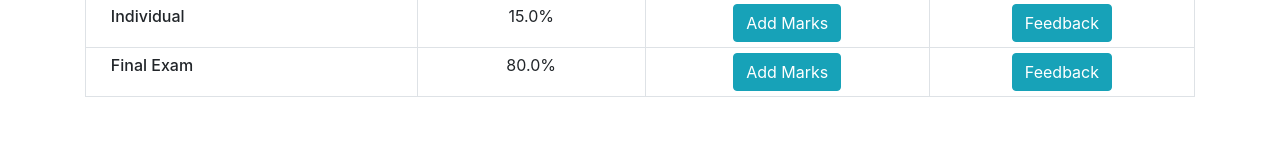
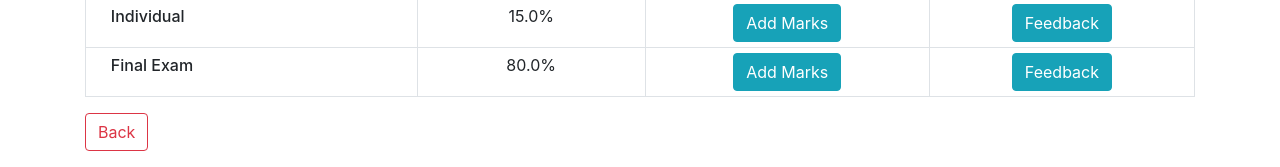
Before and after one commit to unluckyvevo/IT2201-Project, a Flask app: template readbit/templates/manage_module.html in a window 1280 px wide. Shown: the part 931-1098 px from the top of the page. Before the commit the page ends 1028 px from the top, so only its background shows below. Run offline with Flask 2, Linux system fonts and the light colour scheme; the template is opened without the code that fills it: values that come from a table or form of the project are taken from there, others are empty; data comes from the database, SQL or seed files in the repository; some libraries are stand-ins or nearby versions.

Commit message:
Add back buttons

```diff
--- a/readbit/templates/add_student_manually.html
+++ b/readbit/templates/add_student_manually.html
@@ -59,8 +59,10 @@
              </div>
         </div>
         <div class="row mr-1" id="add_student_btn_row">
+            <a href="{{url_for('manage_class', mod_id=mod_id)}}" class="btn btn-outline-danger ml-2 mb-2">Back</a>
             <a href="{{ url_for('manage_class', mod_id=mod_id) }}" class=""></a>
             {{ form.submit(class="btn btn-primary mb-2") }}
+
         </div>
     </div>
 
--- a/readbit/templates/manage_class.html
+++ b/readbit/templates/manage_class.html
@@ -99,6 +99,7 @@
         {% endif %}
         </tbody>
     </table>
+    <div class="ml-4 mt-4"><a href="{{url_for('manage_module', mod_id=module.id)}}" class="btn btn-outline-danger">Back</a></div>
 </div>
 </div>
 
--- a/readbit/templates/manage_module.html
+++ b/readbit/templates/manage_module.html
@@ -75,6 +75,10 @@
     {% endfor %}
     </tbody>
 </table>
+<div class="mb-3">
+    <a href="{{url_for('module_list')}}" class="btn btn-outline-danger">Back</a>
+</div>
+
 </div>
 </div>
 
```
